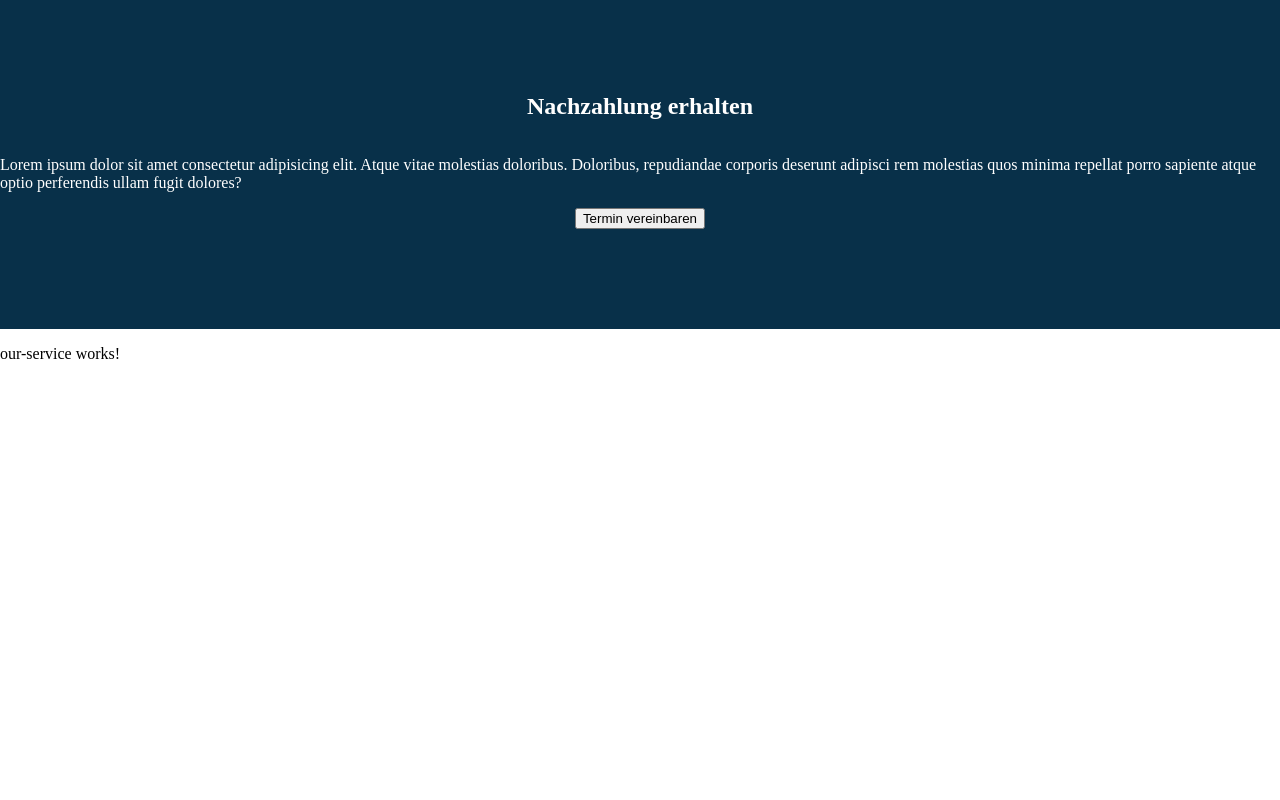
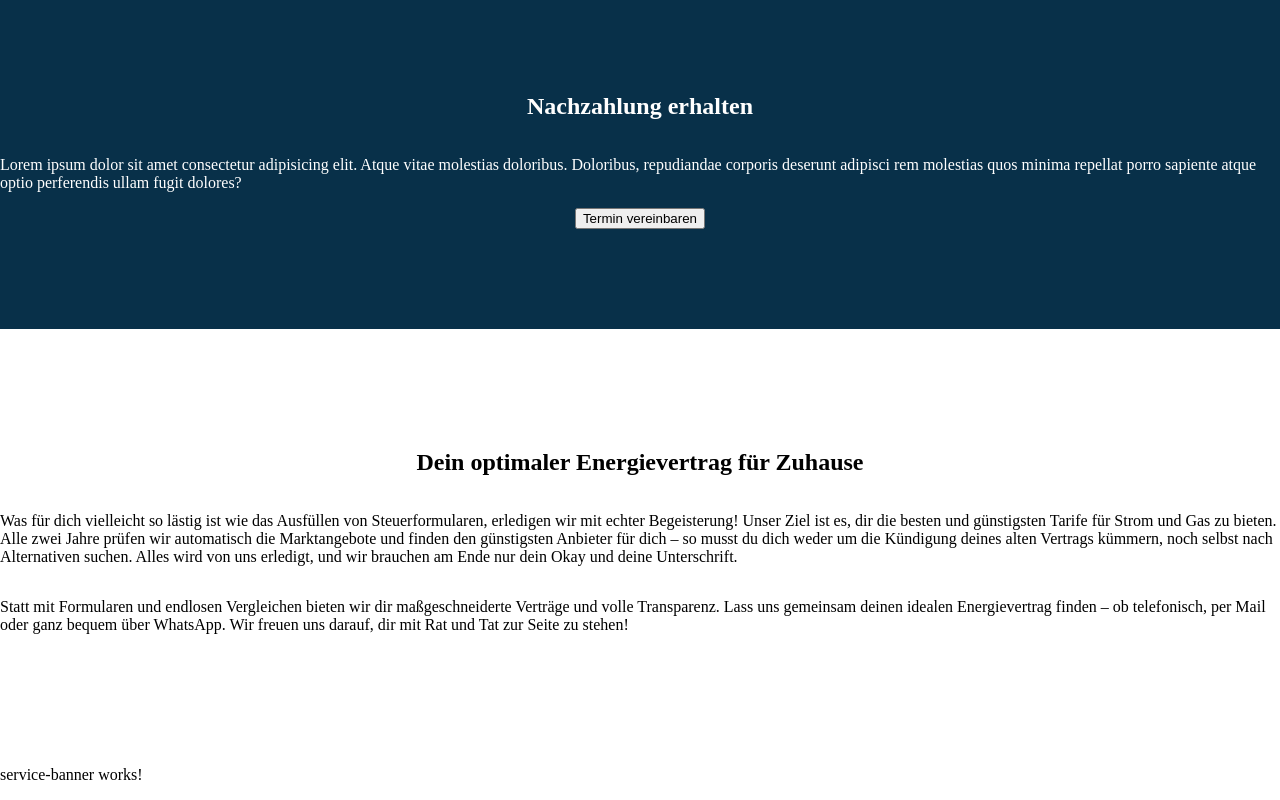
Before and after one commit to IshakAtes/energySales, an Angular app: page / in a window 1280 px wide. Shown: the part 871-1671 px from the top of the page. Before the commit the page ends 1250 px from the top, so only its background shows below. Built offline with nearby package versions, Linux system fonts and the light colour scheme.

Commit message:
added our-service text and service-banner component

```diff
--- a/src/app/main/main.component.html
+++ b/src/app/main/main.component.html
@@ -2,3 +2,4 @@
 <app-header></app-header>
 <app-call-to-meeting></app-call-to-meeting>
 <app-our-service></app-our-service>
+<app-service-banner></app-service-banner>
--- a/src/app/main/main.component.ts
+++ b/src/app/main/main.component.ts
@@ -3,11 +3,12 @@ import { NavComponent } from '../nav/nav.component';
 import { HeaderComponent } from '../header/header.component';
 import { CallToMeetingComponent } from "../call-to-meeting/call-to-meeting.component";
 import { OurServiceComponent } from "../our-service/our-service.component";
+import { ServiceBannerComponent } from "../service-banner/service-banner.component";
 
 @Component({
   selector: 'app-main',
   standalone: true,
-  imports: [NavComponent, HeaderComponent, CallToMeetingComponent, OurServiceComponent],
+  imports: [NavComponent, HeaderComponent, CallToMeetingComponent, OurServiceComponent, ServiceBannerComponent],
   templateUrl: './main.component.html',
   styleUrl: './main.component.scss'
 })
--- a/src/app/our-service/our-service.component.html
+++ b/src/app/our-service/our-service.component.html
@@ -1 +1,5 @@
-<p>our-service works!</p>
+<section>
+    <h2>Dein optimaler Energievertrag für Zuhause</h2>
+    <p>Was für dich vielleicht so lästig ist wie das Ausfüllen von Steuerformularen, erledigen wir mit echter Begeisterung! Unser Ziel ist es, dir die besten und günstigsten Tarife für Strom und Gas zu bieten. Alle zwei Jahre prüfen wir automatisch die Marktangebote und finden den günstigsten Anbieter für dich – so musst du dich weder um die Kündigung deines alten Vertrags kümmern, noch selbst nach Alternativen suchen. Alles wird von uns erledigt, und wir brauchen am Ende nur dein Okay und deine Unterschrift.</p>
+    <p>Statt mit Formularen und endlosen Vergleichen bieten wir dir maßgeschneiderte Verträge und volle Transparenz. Lass uns gemeinsam deinen idealen Energievertrag finden – ob telefonisch, per Mail oder ganz bequem über WhatsApp. Wir freuen uns darauf, dir mit Rat und Tat zur Seite zu stehen!</p>
+</section>
--- a/src/app/our-service/our-service.component.scss
+++ b/src/app/our-service/our-service.component.scss
@@ -0,0 +1,7 @@
+section {
+    display: flex;
+    justify-content: center;
+    align-items: center;
+    flex-direction: column;
+    padding: 100px 0;
+}
--- /dev/null
+++ b/src/app/service-banner/service-banner.component.html
@@ -0,0 +1 @@
+<p>service-banner works!</p>
```
Also changed, not shown: src/app/service-banner/service-banner.component.ts (added, +12 -0 lines), src/app/service-banner/service-banner.component.scss (added), 1 other file (tests, documents, lock files or other folders).
